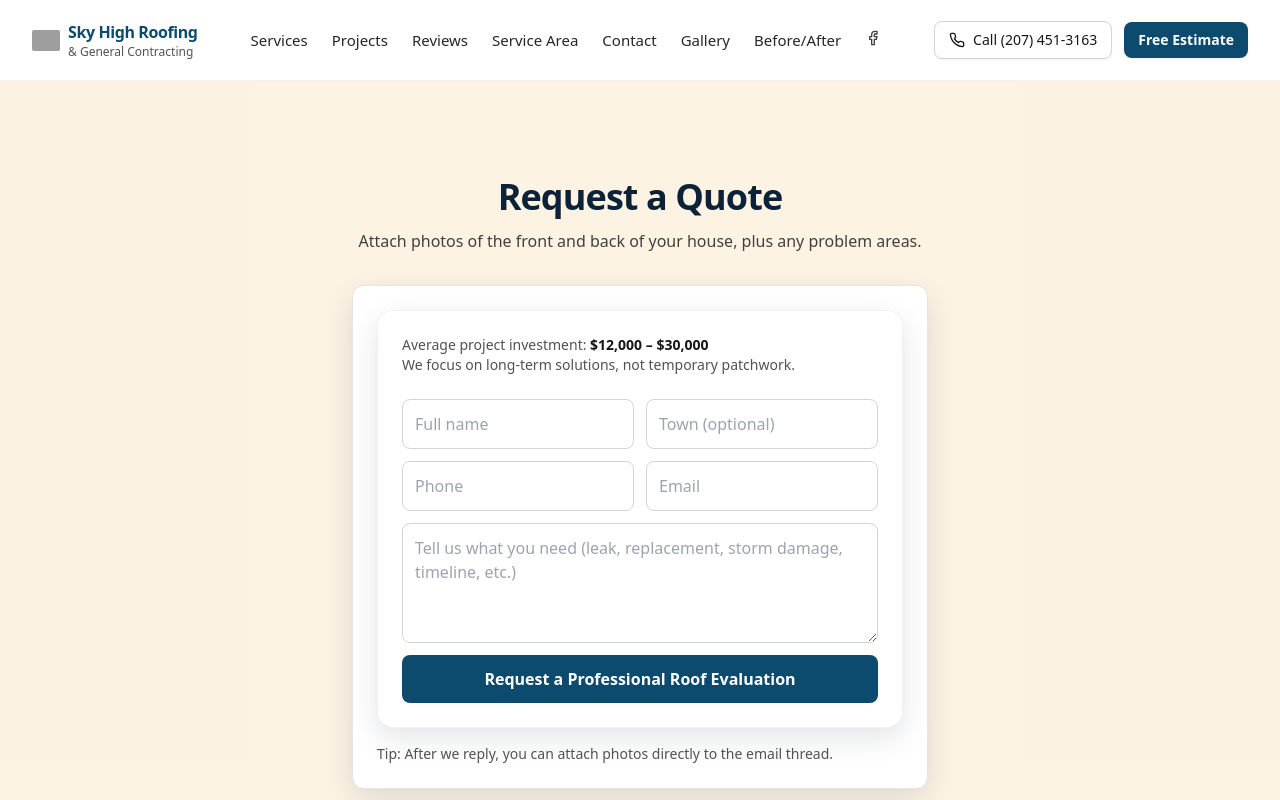
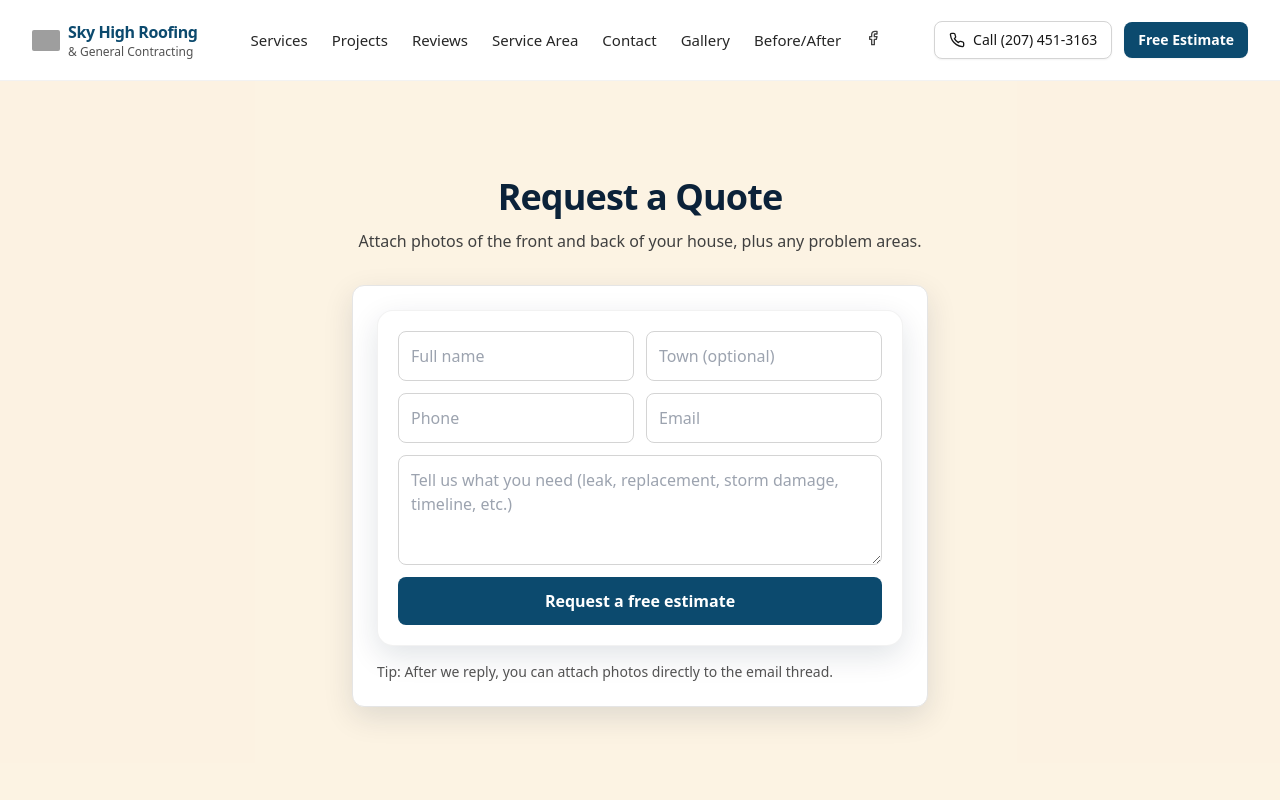
Before and after one commit to info-Nubble/SkyHighRoofing, a Next.js app: page /quote in a window 1280 px wide. Shown: the top 800 px of the page. Built offline with nearby package versions, Linux system fonts and the light colour scheme; grey boxes are pictures that could not be loaded.

Commit message:
Fix ContactForm compact prop for Vercel build

```diff
--- a/components/ContactForm.tsx
+++ b/components/ContactForm.tsx
@@ -1,9 +1,12 @@
-// components/ContactForm.tsx
 "use client";
 
 import { useState } from "react";
 
-export default function ContactForm() {
+type ContactFormProps = {
+  compact?: boolean;
+};
+
+export default function ContactForm({ compact = false }: ContactFormProps) {
   const [status, setStatus] = useState<"idle" | "sending" | "sent" | "error">("idle");
 
   async function onSubmit(e: React.FormEvent<HTMLFormElement>) {
@@ -22,8 +25,6 @@ export default function ContactForm() {
         message: String(data.get("message") || ""),
       };
 
-      // If you already have an API route for contact, wire it here.
-      // Otherwise this keeps UI clean without breaking builds.
       const res = await fetch("/api/quote", {
         method: "POST",
         headers: { "Content-Type": "application/json" },
@@ -31,6 +32,7 @@ export default function ContactForm() {
       });
 
       if (!res.ok) throw new Error("Request failed");
+
       form.reset();
       setStatus("sent");
     } catch {
@@ -39,13 +41,20 @@ export default function ContactForm() {
   }
 
   return (
-    <div className="rounded-2xl border border-black/5 bg-white p-6 shadow-soft">
-      <div className="text-sm text-neutral-600">
-        Average project investment: <span className="font-semibold text-neutral-900">$12,000 – $30,000</span>
-        <div>We focus on long-term solutions, not temporary patchwork.</div>
-      </div>
+    <div
+      className={`rounded-2xl border border-black/5 bg-white shadow-soft ${
+        compact ? "p-5" : "p-6"
+      }`}
+    >
+      {!compact && (
+        <div className="text-sm text-neutral-600">
+          Average project investment:{" "}
+          <span className="font-semibold text-neutral-900">$12,000 – $30,000</span>
+          <div>We focus on long-term solutions, not temporary patchwork.</div>
+        </div>
+      )}
 
-      <form onSubmit={onSubmit} className="mt-6 grid gap-3">
+      <form onSubmit={onSubmit} className={`grid gap-3 ${compact ? "mt-0" : "mt-6"}`}>
         <div className="grid gap-3 md:grid-cols-2">
           <input
             name="name"
@@ -80,7 +89,9 @@ export default function ContactForm() {
           name="message"
           required
           placeholder="Tell us what you need (leak, replacement, storm damage, timeline, etc.)"
-          className="min-h-[120px] w-full rounded-lg border border-neutral-300 px-3 py-3"
+          className={`w-full rounded-lg border border-neutral-300 px-3 py-3 ${
+            compact ? "min-h-[110px]" : "min-h-[140px]"
+          }`}
         />
 
         <button
@@ -88,15 +99,17 @@ export default function ContactForm() {
           disabled={status === "sending"}
           className="rounded-lg bg-sky-900 px-4 py-3 font-semibold text-white hover:bg-sky-800 disabled:opacity-60"
         >
-          {status === "sending" ? "Sending..." : "Request a Professional Roof Evaluation"}
+          {status === "sending" ? "Sending..." : "Request a free estimate"}
         </button>
 
         {status === "sent" && (
-          <p className="text-sm text-green-700">Message sent. We’ll get back to you shortly.</p>
+          <p className="text-sm text-green-700">
+            Message sent. We’ll get back to you shortly.
+          </p>
         )}
         {status === "error" && (
           <p className="text-sm text-red-700">
-            Something failed sending the message. Please call or try again.
+            Something went wrong. Please try again or call us directly.
           </p>
         )}
       </form>
```
